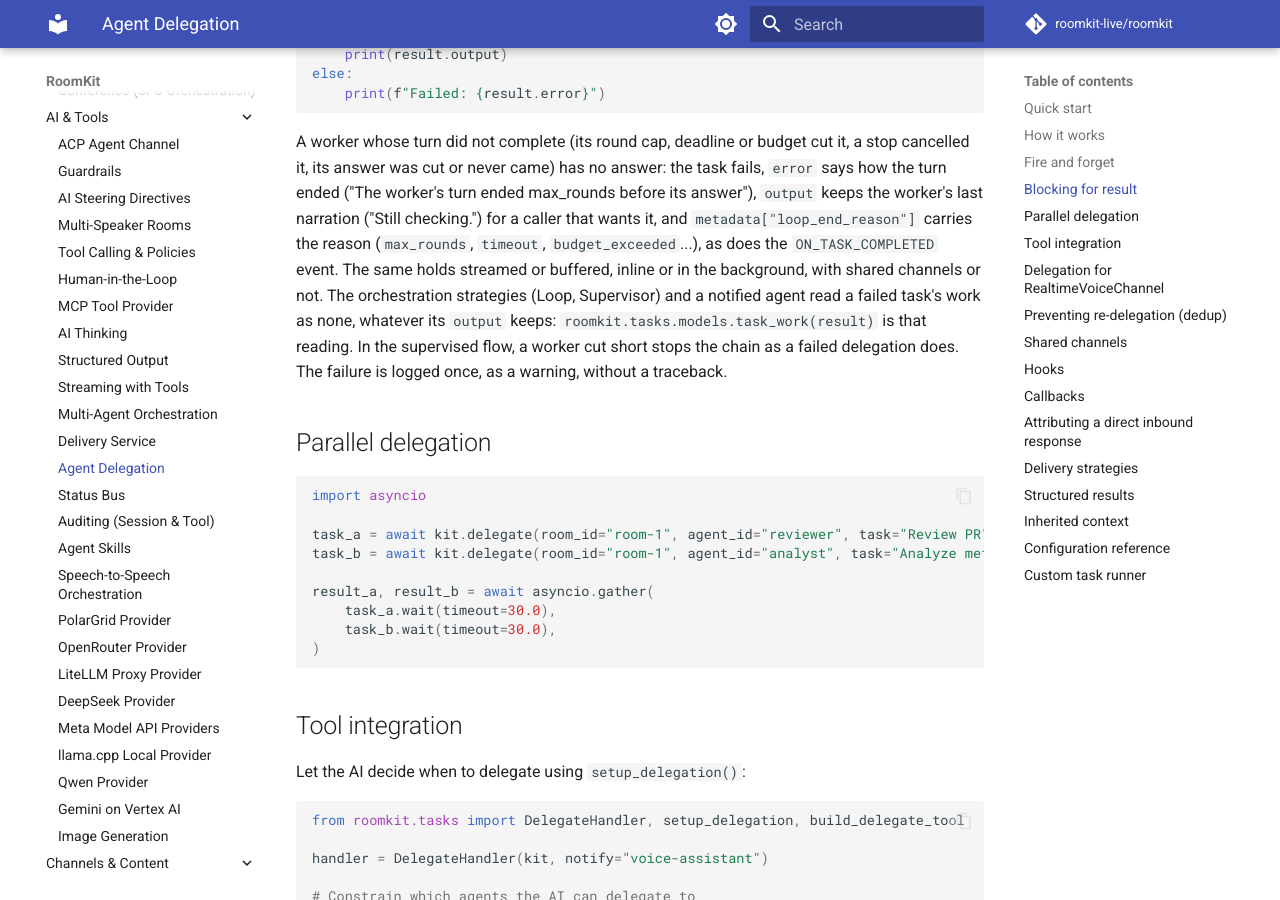
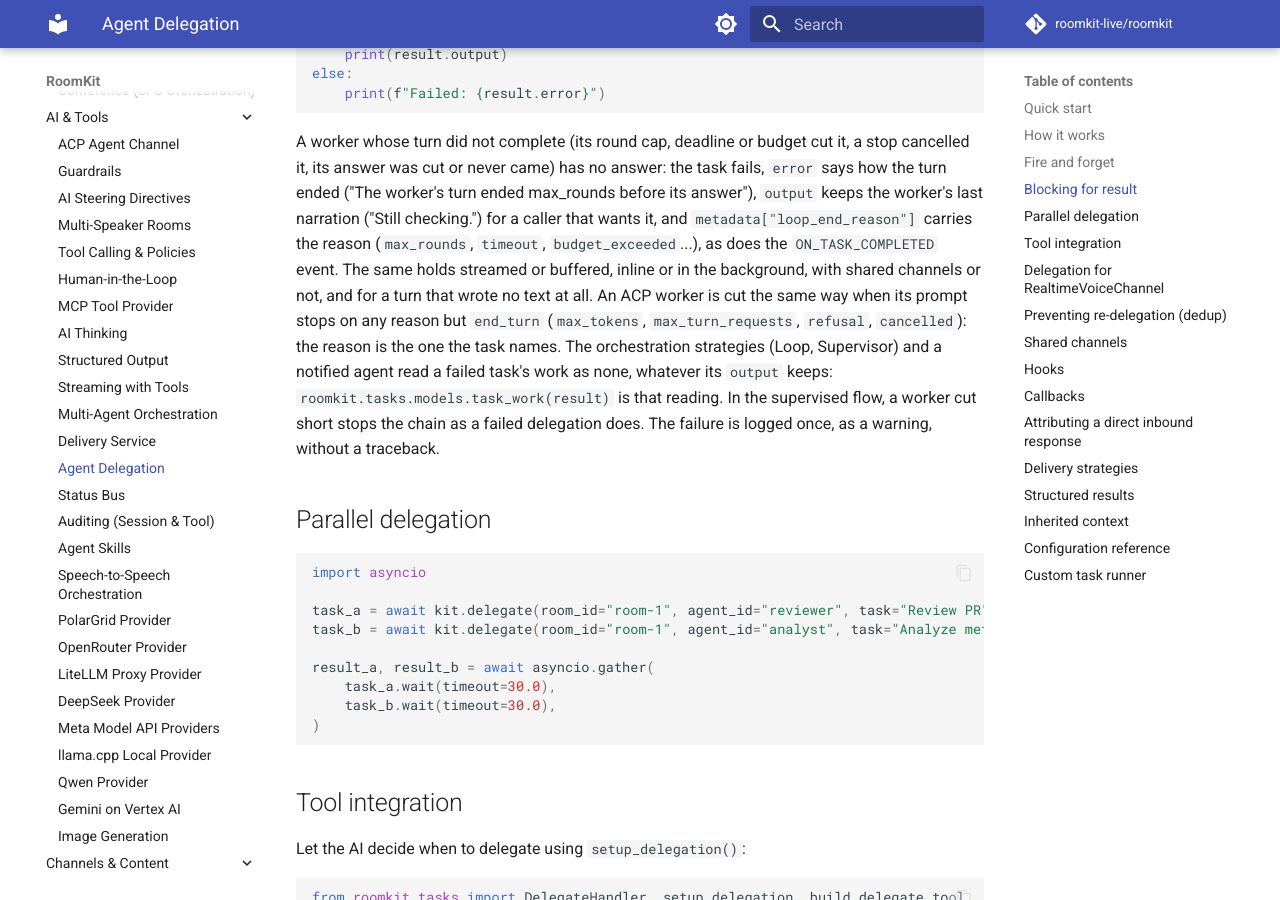
Before and after one commit to roomkit-live/roomkit-docs, an MkDocs documentation site: the page built from docs/guides/agent-delegation.md, in a window 1280 px wide and 900 px high, scrolled down 1927 px. Built offline with MkDocs 1.6.1 and Material for MkDocs 9.7.7, drawn with Linux system fonts in a browser that asks for light colours; comment, search, counter and statistics services are not loaded.

Commit message:
docs(tasks): an ACP worker that stopped short and a worker cut before any text fail their task, and a turn's end rides its response metadata (RMK-418)

```diff
--- a/docs/guides/agent-delegation.md
+++ b/docs/guides/agent-delegation.md
@@ -94,7 +94,10 @@ max_rounds before its answer"), `output` keeps the worker's last narration
 `metadata["loop_end_reason"]` carries the reason (`max_rounds`, `timeout`,
 `budget_exceeded`...), as does the `ON_TASK_COMPLETED` event. The same holds
 streamed or buffered, inline or in the background, with shared channels or
-not. The orchestration strategies (Loop, Supervisor) and a notified agent
+not, and for a turn that wrote no text at all. An ACP worker is cut the same
+way when its prompt stops on any reason but `end_turn` (`max_tokens`,
+`max_turn_requests`, `refusal`, `cancelled`): the reason is the one the task
+names. The orchestration strategies (Loop, Supervisor) and a notified agent
 read a failed task's work as none, whatever its `output` keeps:
 `roomkit.tasks.models.task_work(result)` is that reading. In the supervised
 flow, a worker cut short stops the chain as a failed delegation does. The
```
Also changed, not shown: docs/features.md (+1 -1 lines).
